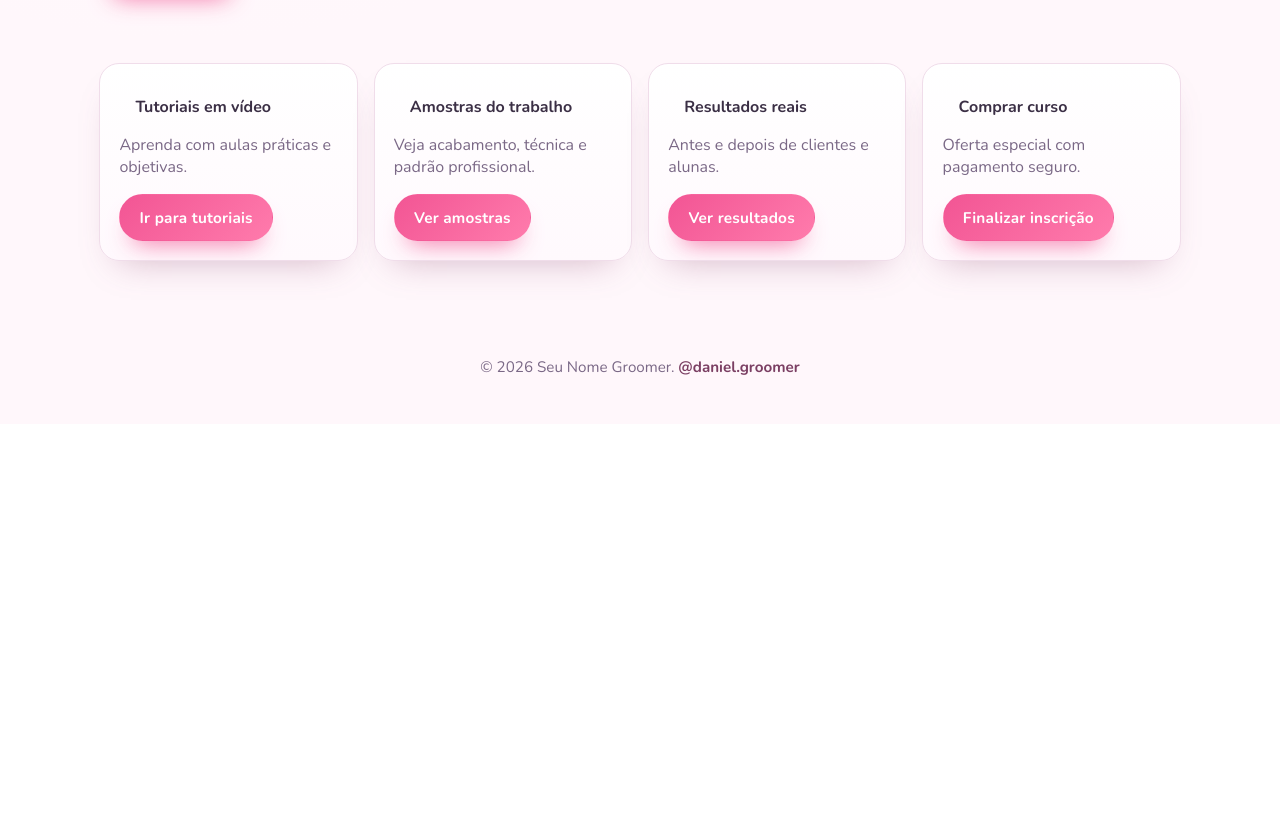
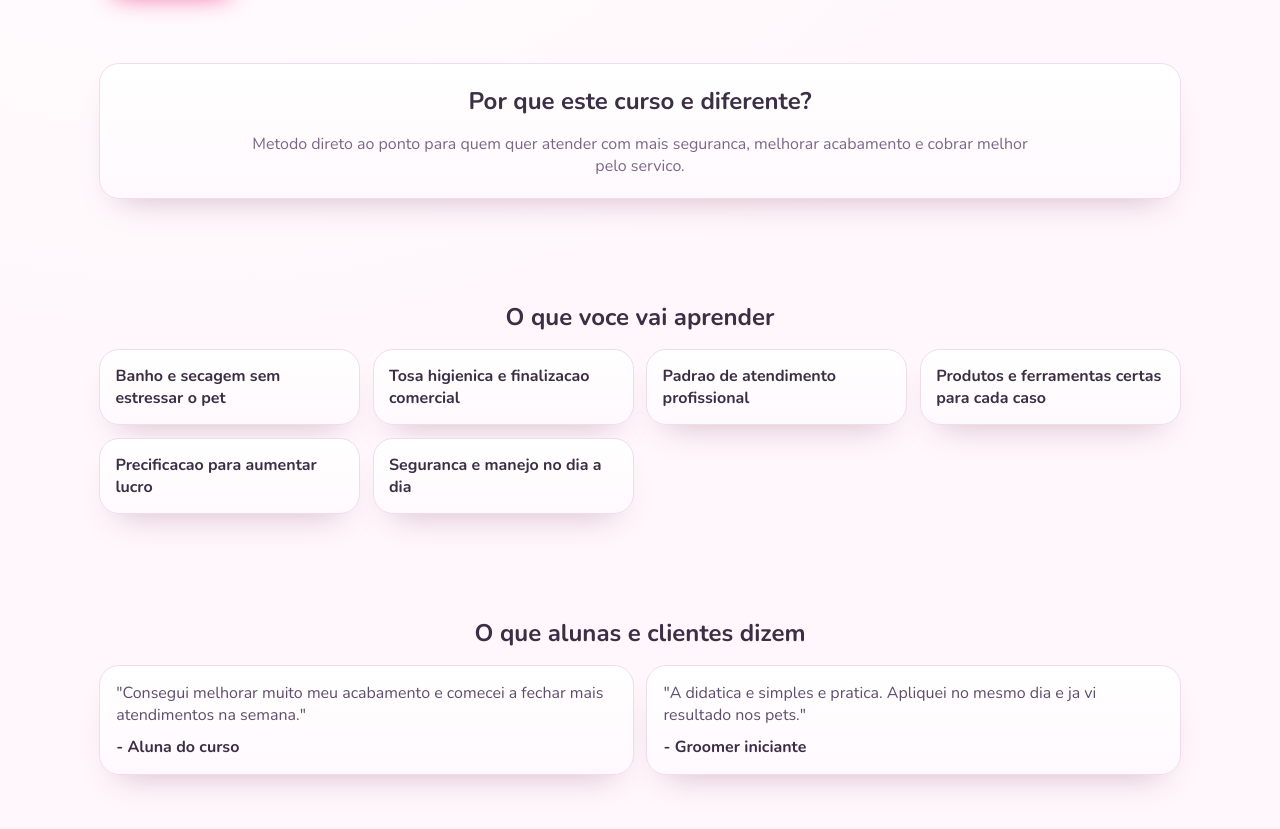
Before and after one commit to MagisterEt/Site_Daniel, a plain HTML site: page index.html in a window 1280 px wide. Shown: the part 920-1749 px from the top of the page. Before the commit the page ends 1344 px from the top, so only its background shows below. Drawn offline with nearby package versions, Linux system fonts and the light colour scheme.

Commit message:
feat: add sales-style benefits and testimonials inspired by reference landing

```diff
--- a/index.html
+++ b/index.html
@@ -67,6 +67,48 @@
         </div>
       </section>
 
+      <section class="section sales-block">
+        <article class="card sales-card">
+          <h2>Por que este curso e diferente?</h2>
+          <p>
+            Metodo direto ao ponto para quem quer atender com mais seguranca,
+            melhorar acabamento e cobrar melhor pelo servico.
+          </p>
+        </article>
+      </section>
+
+      <section class="section sales-block">
+        <h2>O que voce vai aprender</h2>
+        <div class="benefits-grid">
+          <article class="card benefit-pill">Banho e secagem sem estressar o pet</article>
+          <article class="card benefit-pill">Tosa higienica e finalizacao comercial</article>
+          <article class="card benefit-pill">Padrao de atendimento profissional</article>
+          <article class="card benefit-pill">Produtos e ferramentas certas para cada caso</article>
+          <article class="card benefit-pill">Precificacao para aumentar lucro</article>
+          <article class="card benefit-pill">Seguranca e manejo no dia a dia</article>
+        </div>
+      </section>
+
+      <section class="section sales-block">
+        <h2>O que alunas e clientes dizem</h2>
+        <div class="testimonials-grid">
+          <article class="card testimonial-card">
+            <p>
+              "Consegui melhorar muito meu acabamento e comecei a fechar mais
+              atendimentos na semana."
+            </p>
+            <strong>- Aluna do curso</strong>
+          </article>
+          <article class="card testimonial-card">
+            <p>
+              "A didatica e simples e pratica. Apliquei no mesmo dia e ja vi
+              resultado nos pets."
+            </p>
+            <strong>- Groomer iniciante</strong>
+          </article>
+        </div>
+      </section>
+
       <section class="section page-grid">
         <article class="card page-card">
           <h3>Tutoriais em vídeo</h3>
--- a/styles.css
+++ b/styles.css
@@ -167,6 +167,58 @@ h1 {
   display: grid;
   gap: 1rem;
   grid-template-columns: repeat(auto-fit, minmax(230px, 1fr));
+}
+
+.sales-block h2 {
+  text-align: center;
+  margin-top: 0;
+  margin-bottom: 1rem;
+}
+
+.sales-card {
+  padding: 1.3rem;
+  border: 1px solid #edc8df;
+  background: linear-gradient(160deg, #fff7fc, #fff);
+}
+
+.sales-card p {
+  margin: 0;
+  text-align: center;
+  color: var(--muted);
+  max-width: 780px;
+  margin-left: auto;
+  margin-right: auto;
+}
+
+.benefits-grid {
+  display: grid;
+  grid-template-columns: repeat(auto-fit, minmax(230px, 1fr));
+  gap: 0.8rem;
+}
+
+.benefit-pill {
+  padding: 0.95rem;
+  font-weight: 700;
+  border: 1px solid #f2d7e6;
+  background: linear-gradient(180deg, #ffffff, #fff5fb);
+}
+
+.testimonials-grid {
+  display: grid;
+  grid-template-columns: repeat(auto-fit, minmax(280px, 1fr));
+  gap: 0.8rem;
+}
+
+.testimonial-card {
+  padding: 1rem;
+  border: 1px solid #f0d5e4;
+  background: linear-gradient(180deg, #ffffff, #fff4fa);
+}
+
+.testimonial-card p {
+  margin-top: 0;
+  margin-bottom: 0.65rem;
+  color: #5f4d6d;
 }
 
 .ig-section {
@@ -705,6 +757,11 @@ h1 {
     grid-template-columns: 1fr;
   }
 
+  .benefits-grid,
+  .testimonials-grid {
+    grid-template-columns: 1fr;
+  }
+
   .card {
     border-radius: 18px;
   }
```
